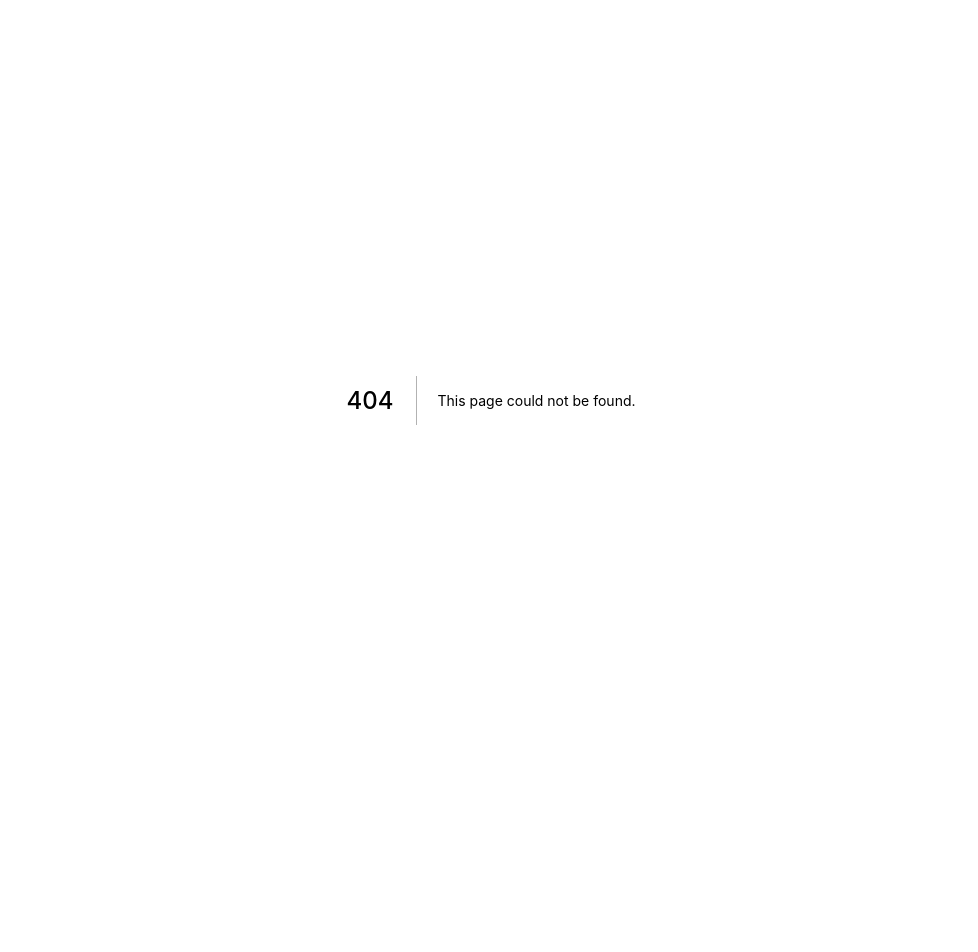
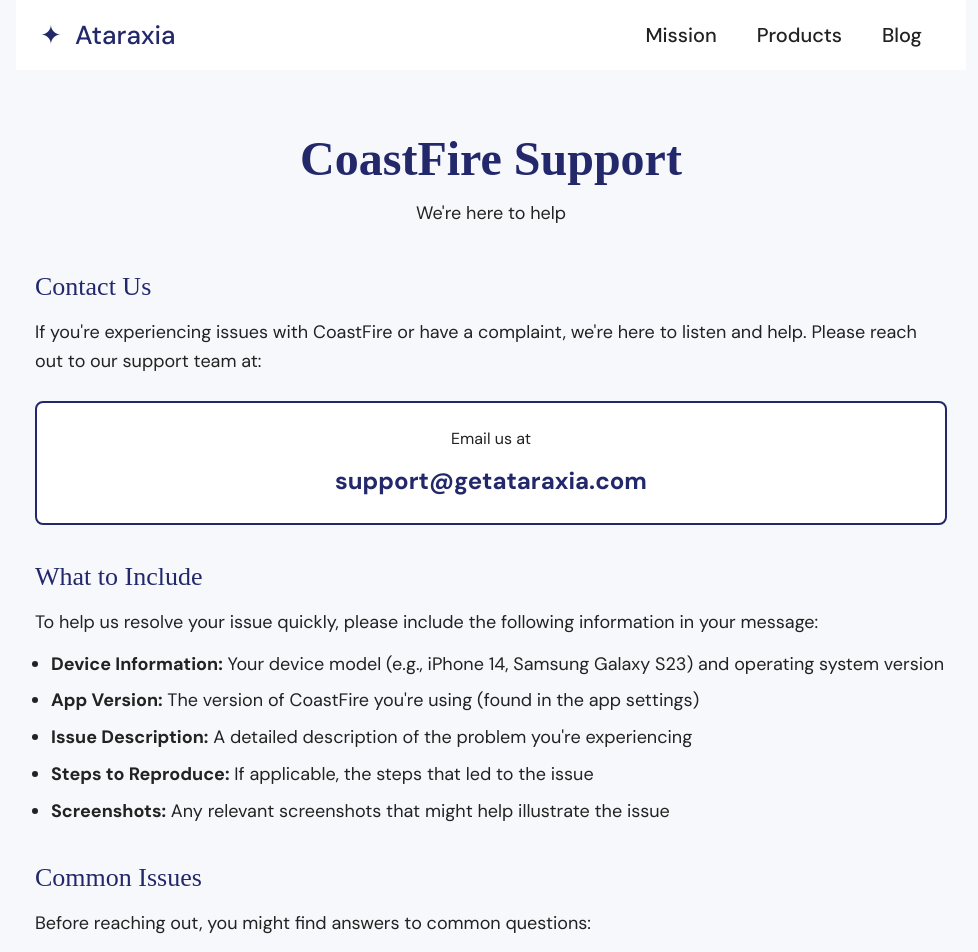
Before and after one commit to getataraxia/getataraxia, a Next.js app: page /coastfire-support in a window 1280 px wide. Before the commit this address had no page. Shown: the top 952 px of the page, without its empty margins (149-1127 px from the left). Before the commit the page ends 800 px from the top, so only its background shows below. Built offline with nearby package versions, Linux system fonts and the light colour scheme; a web font is replaced by a local one.

Commit message:
Add CoastFire support page with complaints contact form

```diff
--- /dev/null
+++ b/pages/coastfire-support.tsx
@@ -0,0 +1,226 @@
+import React from 'react';
+import styled, { css } from 'styled-components';
+import Header from 'app-common/components/Header/Header';
+import Footer from 'app-common/components/Footer';
+import { setFont } from 'app-common/globalStyles/variables';
+import { isPhoneOrSmaller } from 'app-common/globalStyles/screens';
+
+const Page = styled.div`
+  min-height: 100vh;
+  background: #f7f8fb;
+  color: ${(p) => p.theme.colors.colorPrimary1};
+  display: flex;
+  flex-direction: column;
+`;
+
+const Main = styled.main`
+  flex: 1;
+  width: 100%;
+  max-width: 960px;
+  margin: 0 auto;
+  padding: 6rem 2.4rem 4rem;
+`;
+
+const Hero = styled.section`
+  margin-bottom: 4rem;
+  text-align: center;
+`;
+
+const Title = styled.h1`
+  font-family: ${setFont.headings};
+  font-weight: 600;
+  font-size: 4.8rem;
+  margin-bottom: 1.2rem;
+  color: ${(p) => p.theme.colors.colorPrimary1};
+
+  ${isPhoneOrSmaller(css`
+    font-size: 3.6rem;
+  `)}
+`;
+
+const Subtitle = styled.p`
+  font-size: 1.8rem;
+  margin-bottom: 0.4rem;
+  color: ${(p) => p.theme.colors.colorText};
+`;
+
+const Section = styled.section`
+  margin-bottom: 3.2rem;
+`;
+
+const SectionTitle = styled.h2`
+  font-family: ${setFont.headings};
+  font-size: 2.6rem;
+  margin-bottom: 1.2rem;
+  color: ${(p) => p.theme.colors.colorPrimary1};
+`;
+
+const Paragraph = styled.p`
+  font-size: 1.8rem;
+  line-height: 1.65;
+  margin-bottom: 1.2rem;
+  color: ${(p) => p.theme.colors.colorText};
+`;
+
+const List = styled.ul`
+  padding-left: 1.6rem;
+  margin-bottom: 1.2rem;
+`;
+
+const ListItem = styled.li`
+  font-size: 1.8rem;
+  line-height: 1.6;
+  margin-bottom: 0.8rem;
+  color: ${(p) => p.theme.colors.colorText};
+`;
+
+const ExternalLink = styled.a`
+  color: ${(p) => p.theme.colors.colorPrimary1};
+  text-decoration: underline;
+`;
+
+const EmailBox = styled.div`
+  background: white;
+  border: 2px solid ${(p) => p.theme.colors.colorPrimary1};
+  border-radius: 8px;
+  padding: 2.4rem;
+  text-align: center;
+  margin: 2.4rem 0;
+`;
+
+const EmailLabel = styled.p`
+  font-size: 1.6rem;
+  margin-bottom: 1.2rem;
+  color: ${(p) => p.theme.colors.colorText};
+`;
+
+const EmailLink = styled.a`
+  font-family: ${setFont.main};
+  font-size: 2.4rem;
+  font-weight: 600;
+  color: ${(p) => p.theme.colors.colorPrimary1};
+  text-decoration: none;
+
+  &:hover {
+    text-decoration: underline;
+  }
+
+  ${isPhoneOrSmaller(css`
+    font-size: 2rem;
+  `)}
+`;
+
+const CoastFireSupportPage: React.FC = () => {
+  return (
+    <Page>
+      <Header />
+      <Main>
+        <Hero>
+          <Title>CoastFire Support</Title>
+          <Subtitle>We're here to help</Subtitle>
+        </Hero>
+
+        <Section>
+          <SectionTitle>Contact Us</SectionTitle>
+          <Paragraph>
+            If you're experiencing issues with CoastFire or have a complaint, we're here to listen
+            and help. Please reach out to our support team at:
+          </Paragraph>
+
+          <EmailBox>
+            <EmailLabel>Email us at</EmailLabel>
+            <EmailLink href="mailto:support@getataraxia.com">
+              support@getataraxia.com
+            </EmailLink>
+          </EmailBox>
+        </Section>
+
+        <Section>
+          <SectionTitle>What to Include</SectionTitle>
+          <Paragraph>
+            To help us resolve your issue quickly, please include the following information in your
+            message:
+          </Paragraph>
+          <List>
+            <ListItem>
+              <strong>Device Information:</strong> Your device model (e.g., iPhone 14, Samsung
+              Galaxy S23) and operating system version
+            </ListItem>
+            <ListItem>
+              <strong>App Version:</strong> The version of CoastFire you're using (found in the app
+              settings)
+            </ListItem>
+            <ListItem>
+              <strong>Issue Description:</strong> A detailed description of the problem you're
+              experiencing
+            </ListItem>
+            <ListItem>
+              <strong>Steps to Reproduce:</strong> If applicable, the steps that led to the issue
+            </ListItem>
+            <ListItem>
+              <strong>Screenshots:</strong> Any relevant screenshots that might help illustrate the
+              issue
+            </ListItem>
+          </List>
+        </Section>
+
+        <Section>
+          <SectionTitle>Common Issues</SectionTitle>
+          <Paragraph>
+            Before reaching out, you might find answers to common questions:
+          </Paragraph>
+          <List>
+            <ListItem>
+              <strong>Calculation accuracy:</strong> CoastFire provides estimates based on the
+              inputs you provide. Results may vary based on actual market performance and individual
+              circumstances.
+            </ListItem>
+            <ListItem>
+              <strong>Ads not loading:</strong> Check your internet connection and ensure you haven't
+              purchased the ad-free version. If problems persist, please contact us.
+            </ListItem>
+            <ListItem>
+              <strong>Purchase not restored:</strong> Make sure you're using the same Apple ID or
+              Google account that was used for the original purchase, then try the "Restore
+              Purchases" option.
+            </ListItem>
+            <ListItem>
+              <strong>Data not syncing:</strong> CoastFire stores data locally on your device. To
+              transfer data between devices, you'll need to manually recreate your scenarios.
+            </ListItem>
+          </List>
+        </Section>
+
+        <Section>
+          <SectionTitle>Response Time</SectionTitle>
+          <Paragraph>
+            We aim to respond to all support requests within 48 hours during business days. During
+            holidays or weekends, responses may take slightly longer. We appreciate your patience.
+          </Paragraph>
+        </Section>
+
+        <Section>
+          <SectionTitle>Complaints &amp; Feedback</SectionTitle>
+          <Paragraph>
+            Your feedback helps us improve CoastFire. Whether you have a complaint, suggestion, or
+            just want to share your experience, we value your input. All complaints are taken
+            seriously and reviewed by our team.
+          </Paragraph>
+        </Section>
+
+        <Section>
+          <SectionTitle>Privacy</SectionTitle>
+          <Paragraph>
+            When you contact us, we may retain your email address and message content to provide
+            support and improve our services. For more information about how we handle data, please
+            review our{' '}
+            <ExternalLink href="/coastfire-privacy">Privacy Policy</ExternalLink>.
+          </Paragraph>
+        </Section>
+      </Main>
+      <Footer />
+    </Page>
+  );
+};
+
+export default CoastFireSupportPage;
```
